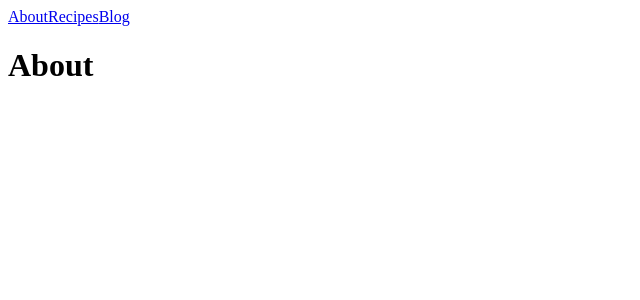
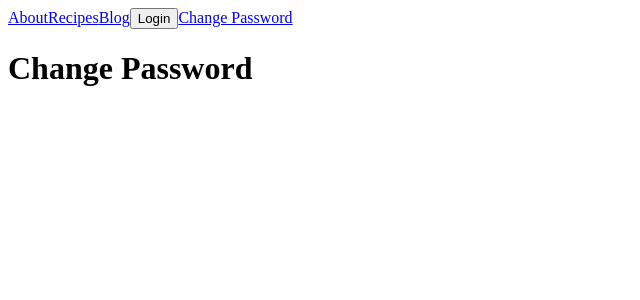
Before and after one commit to davidkerr766/T3A2-client, a React (Create React App) app: page /change-password in a window 1280 px wide. Shown: the top 300 px of the page, without its empty margins (0-640 px from the left). Built offline with nearby package versions, Linux system fonts and the light colour scheme; no server answers.

Commit message:
user context added

```diff
--- a/public/index.html
+++ b/public/index.html
@@ -24,7 +24,7 @@
       work correctly both with client-side routing and a non-root public URL.
       Learn how to configure a non-root public URL by running `npm run build`.
     -->
-    <title>React App</title>
+    <title>Nourished to Health</title>
   </head>
   <body>
     <noscript>You need to enable JavaScript to run this app.</noscript>
--- a/src/App.js
+++ b/src/App.js
@@ -1,22 +1,56 @@
-import React from "react";
-import { BrowserRouter, Link, Switch, Route } from "react-router-dom";
-import About from "./components/About";
-import Recipes from "./components/Recipes";
-import Blog from "./components/Blog";
+import React, { useState, useEffect } from "react";
+import { BrowserRouter, Switch, Route } from "react-router-dom";
+import AboutView from "./components/AboutView";
+import RecipesView from "./components/RecipesView";
+import BlogView from "./components/BlogView";
+import Login from "./components/Login";
+import ChangePassword from "./components/ChangePassword";
+import Navbar from "./components/Navbar";
+import UserContext from './context/UserContext'
+import api from './api'
 
 const App = () => {
+
+  const [userData, setUserData] = useState({
+    token: undefined,
+    user: undefined
+  })
+
+  useEffect(() => {
+    const checkLoggedIn = async () => {
+      let token = localStorage.getItem("auth-token")
+      if (token === null) {
+        localStorage.setItem("auth-token", "")
+        token = ""
+      }
+      const tokenCheck = await api.post(
+        "/users/tokenIsValid",
+        null,
+        { headers: { "x-auth-token": token } }
+      )
+      if (tokenCheck.data) {
+        const userRes = await api.get("/users/", { headers: { "x-auth-token": token}})
+        setUserData({
+          token,
+          user: userRes.data
+        })
+      }
+    }
+    checkLoggedIn()
+  }, [])
+
   return (
     <BrowserRouter>
-      <nav>
-        <Link to="/">About</Link>
-        <Link to="/recipes">Recipes</Link>
-        <Link to="/blog">Blog</Link>
-      </nav>
+    <UserContext.Provider value={{ userData, setUserData }}>
+      <Navbar />
       <Switch>
-        <Route path="/recipes" component={Recipes} />
-        <Route path="/blog" component={Blog} />
-        <Route path="/" component={About} />
+        <Route path="/recipes" component={RecipesView} />
+        <Route path="/blog" component={BlogView} />
+        <Route path="/login" component={Login} />
+        <Route path="/change-password" component={ChangePassword} />
+        <Route path="/" component={AboutView} />
       </Switch>
+      </UserContext.Provider>
     </BrowserRouter>
   );
 };
--- /dev/null
+++ b/src/components/ChangePassword.js
@@ -0,0 +1,11 @@
+import React from 'react'
+
+const ChangePassword = () => {
+    return (
+        <div>
+            <h1>Change Password</h1>
+        </div>
+    )
+}
+
+export default ChangePassword
--- /dev/null
+++ b/src/components/Login.js
@@ -0,0 +1,11 @@
+import React from 'react'
+
+const Login = () => {
+    return (
+        <div>
+            <h1>Login</h1>
+        </div>
+    )
+}
+
+export default Login
--- /dev/null
+++ b/src/components/LoginButton.js
@@ -0,0 +1,14 @@
+import React from 'react'
+import { useHistory } from 'react-router-dom'
+
+const LoginButton = () => {
+    const history = useHistory()
+
+    const login = () => history.push("/login")
+
+    return (
+            <button onClick={login} >Login</button>
+    )
+}
+
+export default LoginButton
--- /dev/null
+++ b/src/components/Navbar.js
@@ -0,0 +1,17 @@
+import React from 'react'
+import { Link } from 'react-router-dom'
+import LoginButton from './LoginButton'
+
+const Navbar = () => {
+    return (
+        <nav>
+            <Link to="/">About</Link>
+            <Link to="/recipes">Recipes</Link>
+            <Link to="/blog">Blog</Link>
+            <LoginButton />
+            <Link to="/change-password">Change Password</Link>
+      </nav>
+    )
+}
+
+export default Navbar
--- /dev/null
+++ b/src/context/UserContext.js
@@ -0,0 +1,3 @@
+import { createContext } from 'react'
+
+export default createContext(null)
```
Also changed, not shown: src/components/AboutView.js (renamed from src/components/About.js), src/components/BlogView.js (renamed from src/components/Blog.js), src/components/RecipesView.js (renamed from src/components/Recipes.js).
